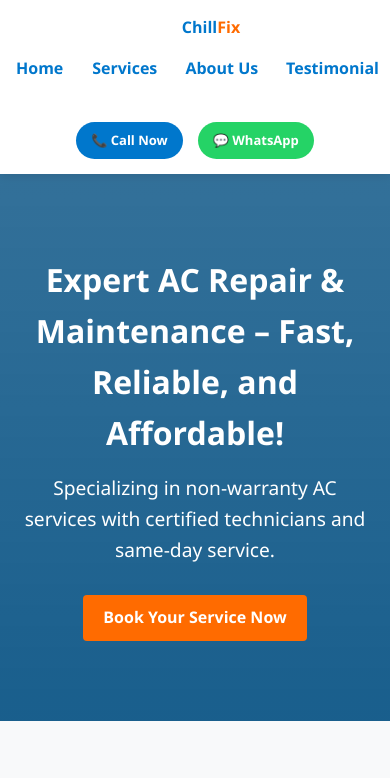
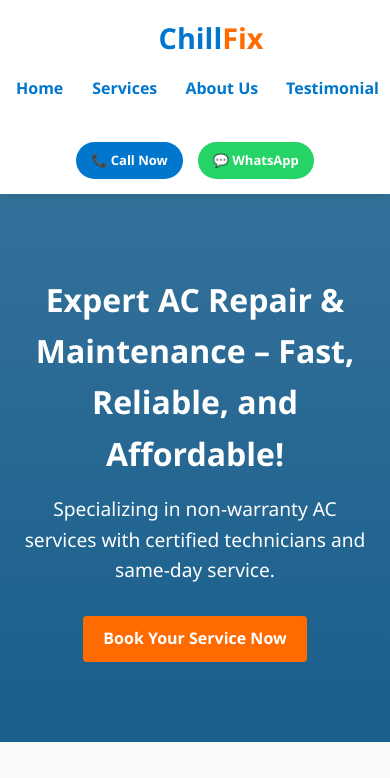
Before and after one commit to Bodaprashanthyadav/Ac_Repair_Service_Website, a plain HTML site: page index.html in a window 390 px wide. Shown: the top 778 px of the page. Drawn offline with nearby package versions, Linux system fonts and the light colour scheme.

Commit message:
index.html

```diff
--- a/index.html
+++ b/index.html
@@ -747,7 +747,7 @@
 
 /* Media Query for smaller mobile screens (max-width: 480px) */
 @media screen and (max-width: 480px) {
-    .nav-links,.logo{
+    .nav-links{
         font-size: medium;
     }
     .contact-header a{
```
